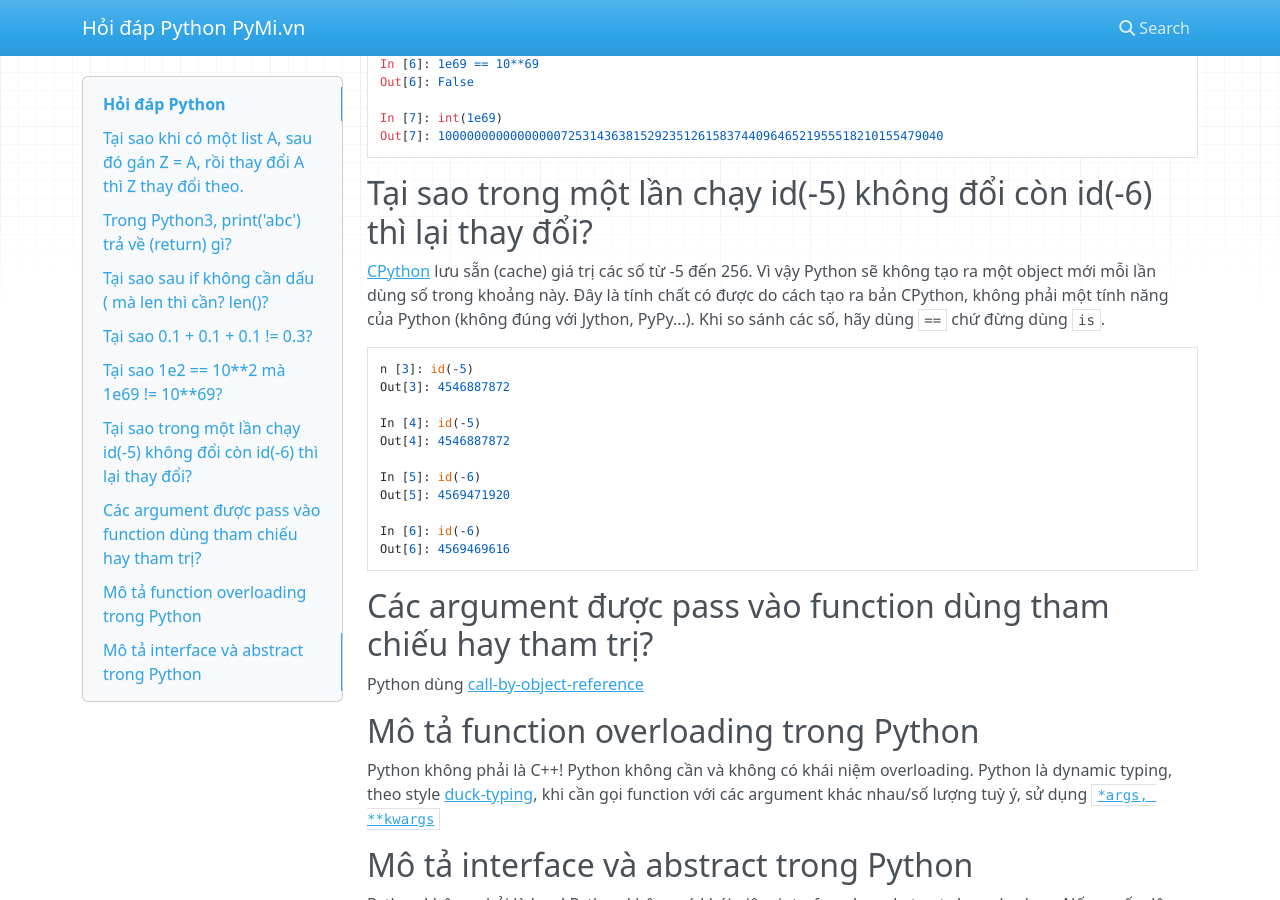
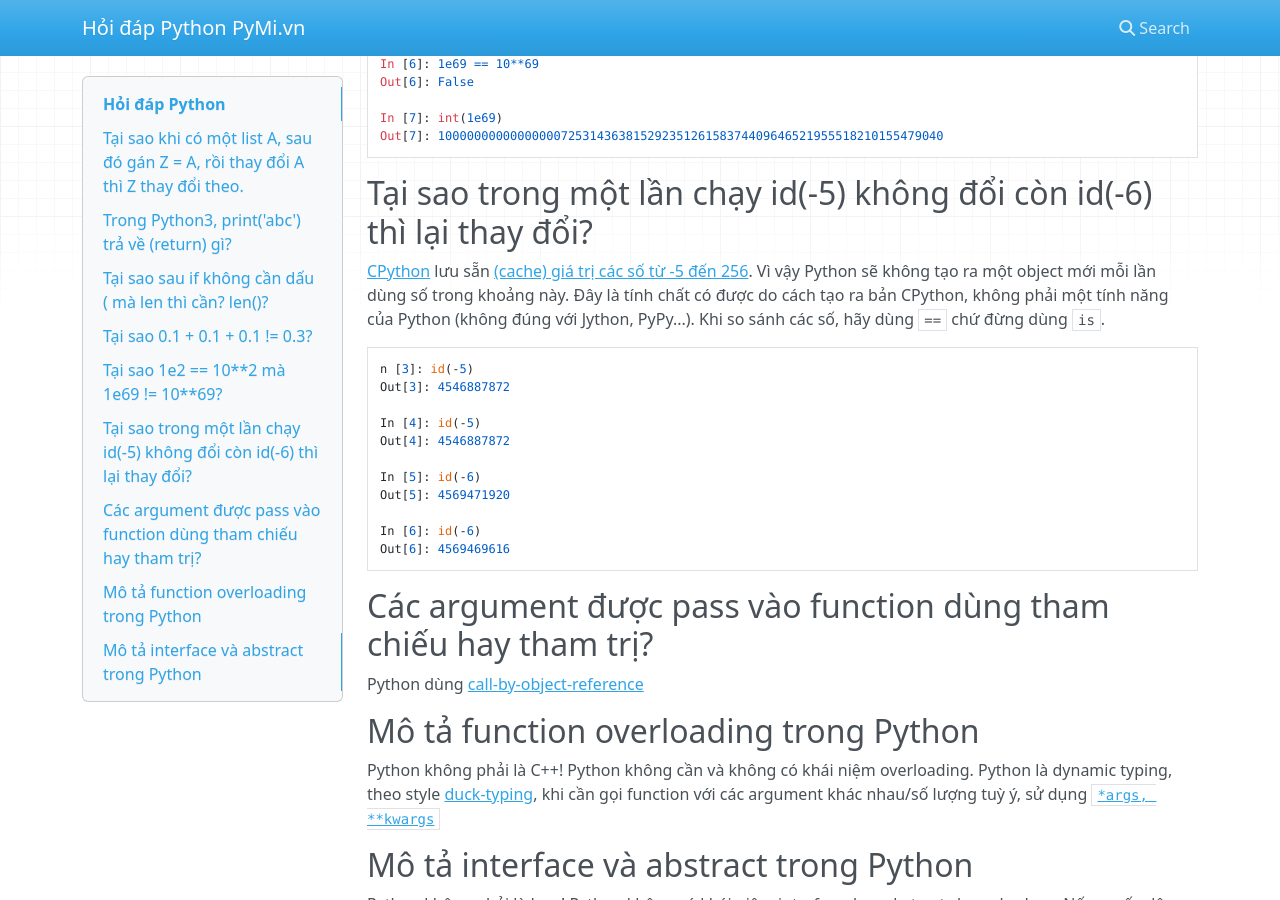
Before and after one commit to pymivn/hoidap-python, an MkDocs documentation site: the page built from docs/index.md, in a window 1280 px wide and 900 px high, scrolled down 1180 px. Built offline with MkDocs 1.6.1, drawn with Linux system fonts in a browser that asks for light colours; nearby versions of some CDN libraries; some of the changed lines change nothing that is shown.

Commit message:
Add proof

````diff
--- a/docs/index.md
+++ b/docs/index.md
@@ -63,8 +63,9 @@ Out[7]: 1000000000000000072531436381529235126158374409646521955518210155479040
 ```
 
 ## Tại sao trong một lần chạy id(-5) không đổi còn id(-6) thì lại thay đổi?
-[CPython](https://pymi.vn/tutorial/python-la-gi/) lưu sẵn (cache) giá trị các
-số từ -5 đến 256. Vì vậy Python sẽ không tạo
+[CPython](https://pymi.vn/tutorial/python-la-gi/) lưu sẵn [(cache) giá trị các
+số từ -5 đến 256](https://docs.python.org/3/c-api/long.html#c.PyLong_FromLong).
+Vì vậy Python sẽ không tạo
 ra một object mới mỗi lần dùng số trong khoảng này. Đây là tính chất có được
 do cách tạo ra bản CPython,
 không phải một tính năng của Python (không đúng với Jython, PyPy...).
````
